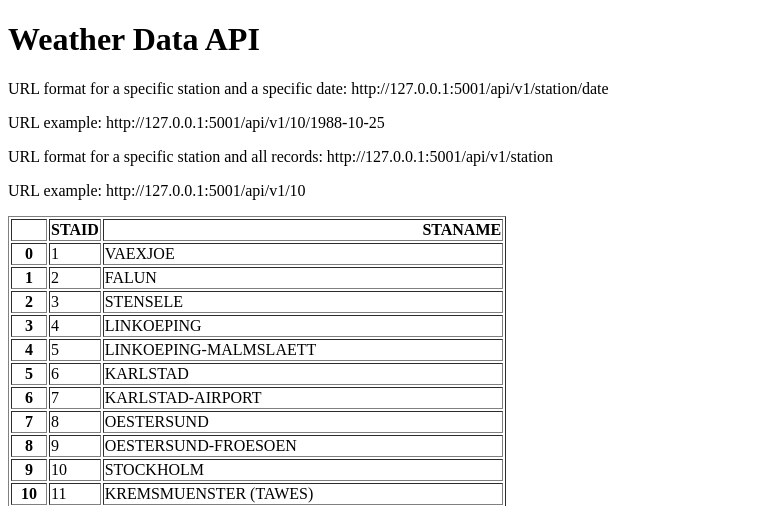
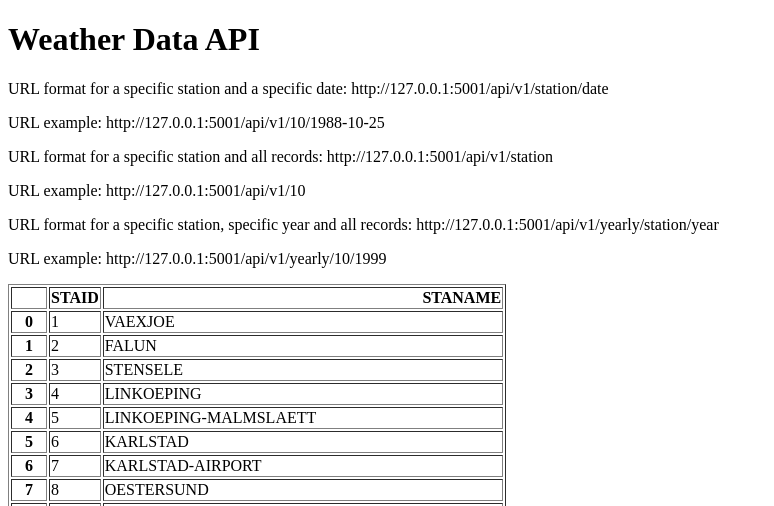
Before and after one commit to alexandru-cohal/PythonApps, a Flask app: page / in a window 1280 px wide. Shown: the top 506 px of the page, without its empty margins (0-774 px from the left). Run offline with Flask 3, Linux system fonts and the light colour scheme.

Commit message:
WeatherDataAPI - Add response to request for a specific station, a specific year and all data.

```diff
--- a/WeatherDataAPI/main.py
+++ b/WeatherDataAPI/main.py
@@ -5,6 +5,7 @@ app = Flask(__name__)
 
 stations = pd.read_csv("data_small/stations.txt", skiprows=17)
 stations = stations[["STAID", "STANAME                                 "]]
+
 
 @app.route("/")
 def home():
@@ -23,6 +24,7 @@ def about(station, date):
             "date": date,
             "temperature": temperature}
 
+
 @app.route("/api/v1/<station>")
 def all_data_one_station(station):
     filename_station = "data_small/TG_STAID" + str(station).zfill(6) + ".txt"
@@ -31,5 +33,15 @@ def all_data_one_station(station):
                                parse_dates=["    DATE"])
     return data_station.to_dict(orient="records")
 
+
+@app.route("/api/v1/yearly/<station>/<year>")
+def all_data_one_year(station, year):
+    filename_station = "data_small/TG_STAID" + str(station).zfill(6) + ".txt"
+    data_station = pd.read_csv(filename_station, skiprows=20)
+    data_station["    DATE"] = data_station["    DATE"].astype(str)
+    data_year = data_station[data_station["    DATE"].str.startswith(str(year))]
+    return data_year.to_dict(orient="records")
+
+
 if __name__ == "__main__":
     app.run(debug=True, port=5001)
--- a/WeatherDataAPI/templates/home.html
+++ b/WeatherDataAPI/templates/home.html
@@ -10,6 +10,8 @@
     <p>URL example: http://127.0.0.1:5001/api/v1/10/1988-10-25</p>
     <p>URL format for a specific station and all records: http://127.0.0.1:5001/api/v1/station</p>
     <p>URL example: http://127.0.0.1:5001/api/v1/10</p>
+    <p>URL format for a specific station, specific year and all records: http://127.0.0.1:5001/api/v1/yearly/station/year</p>
+    <p>URL example: http://127.0.0.1:5001/api/v1/yearly/10/1999</p>
     <p>{{data|safe}}</p>
 </body>
 </html>
```
